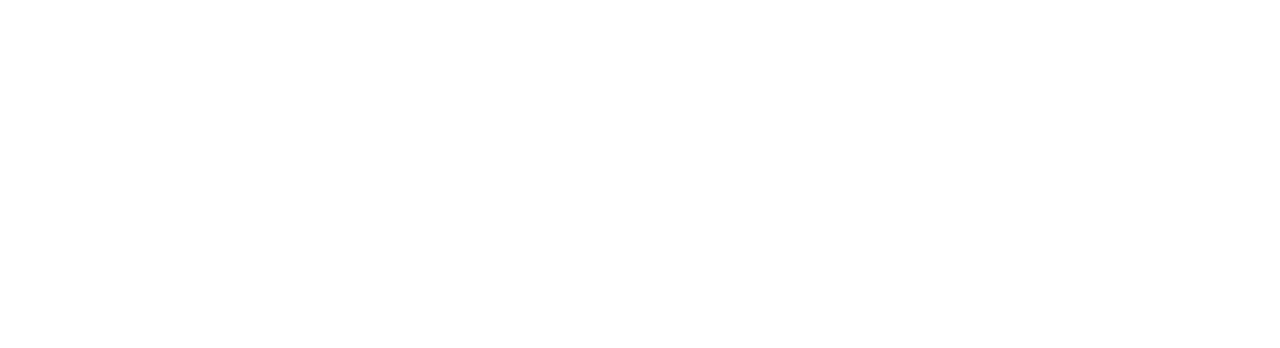
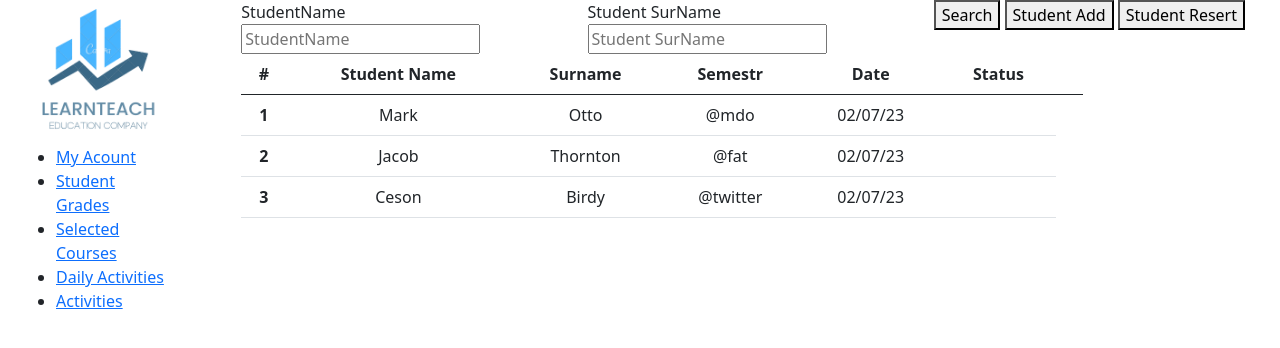
Before and after one commit to amileyvazov/MY-finalproject, a plain HTML site: page admin.html in a window 1280 px wide. Drawn offline with nearby package versions, Linux system fonts and the light colour scheme.

Commit message:
new code

```diff
--- a/admin.html
+++ b/admin.html
@@ -4,9 +4,114 @@
     <meta charset="UTF-8">
     <meta http-equiv="X-UA-Compatible" content="IE=edge">
     <meta name="viewport" content="width=device-width, initial-scale=1.0">
-    <title>Document</title>
+    <title>Teacher ACOUNT</title>
+    <!-- font awesome -->
+    <link rel="stylesheet" href="https://cdnjs.cloudflare.com/ajax/libs/font-awesome/6.4.0/css/all.min.css" integrity="sha512-iecdLmaskl7CVkqkXNQ/ZH/XLlvWZOJyj7Yy7tcenmpD1ypASozpmT/E0iPtmFIB46ZmdtAc9eNBvH0H/ZpiBw==" crossorigin="anonymous" referrerpolicy="no-referrer">
+    <!-- bootstrap 5 -->
+    <link href="https://cdn.jsdelivr.net/npm/bootstrap@5.0.2/dist/css/bootstrap.min.css" rel="stylesheet" integrity="sha384-EVSTQN3/azprG1Anm3QDgpJLIm9Nao0Yz1ztcQTwFspd3yD65VohhpuuCOmLASjC" crossorigin="anonymous">
+    <!--  Sass css-->
+
 </head>
-<body>
+<body class="row">
+    <header class="col-2">
+        <div class="container-fluid">
+            <div class="row">
+                <div class="list-nav ">
+                    <div class="logo">
+                        <img class="w-100" src="./img/learnteach.png" alt="">
+                    </div>
+                    <div class="catagory">
+                        <ul>
+                            <li>
+                                <a href="">My Acount</a>
+                            </li>
+                            <li>
+                                <a href="">Student Grades</a>
+                            </li>
+                            <li>
+                                <a href="">Selected Courses</a>
+                            </li>
+                            <li>
+                                <a href="">Daily Activities</a>
+                            </li>
+                            <li>
+                                <a href="">Activities</a>
+                            </li>
+                        </ul>
+                    </div>
+                </div>
 
+            </div>
+        </div>
+    </header>
+    <main class="col-10">
+        <section>
+            <div class="container">
+                <div class="row">
+                    <div class="search1 col-4">
+                        <label for="">StudentName</label>
+                        <input type="text" placeholder="StudentName ">
+                    </div>
+                    <div class="search2 col-4">
+                        <label for="">Student SurName</label>
+                        <input type="text" placeholder="Student SurName ">
+                    </div>
+                    <div class="search3-btn col-4">
+                        <button>Search</button>
+                        <button>Student Add</button>
+                        <button>Student Resert</button>
+                    </div>
+                </div>
+            </div>
+        </section>
+        <section>
+            <div class="container">
+                <div class="row">
+                    <div class="page-body col-10 text-center">
+                        <table class="table">
+                            <thead>
+                              <tr>
+                                <th scope="col">#</th>
+                                <th scope="col">Student Name</th>
+                                <th scope="col">Surname</th>
+                                <th scope="col">Semestr</th>
+                                <th scope="col">Date</th>
+                                <th scope="col">Status</th>
+                                <th scope="col"></th>
+                              </tr>
+                            </thead>
+                            <tbody>
+                              <tr>
+                                <th scope="row">1</th>
+                                <td>Mark</td>
+                                <td>Otto</td>
+                                <td>@mdo</td>
+                                <td>02/07/23</td>
+                                <td></td>
+                              </tr>
+                              <tr>
+                                <th scope="row">2</th>
+                                <td>Jacob</td>
+                                <td>Thornton</td>
+                                <td>@fat</td>
+                                <td>02/07/23</td>
+                                <td></td>
+                              </tr>
+                              <tr>
+                                <th scope="row">3</th>
+                                <td>Ceson</td>
+                                <td>Birdy</td>
+                                <td>@twitter</td>
+                                <td>02/07/23</td>
+                                <td></td>
+                              </tr>
+                            </tbody>
+                          </table>
+                    </div>
+                </div>
+            </div>
+        </section>
+    </main>
+    <footer></footer>
 </body>
 </html>
```
Also changed, not shown: acount.html (+1 -1 lines), acount2.html (+2 -1 lines), index.html (+1 -1 lines), login.html (+1 -1 lines), register.html (+64 -0 lines).
